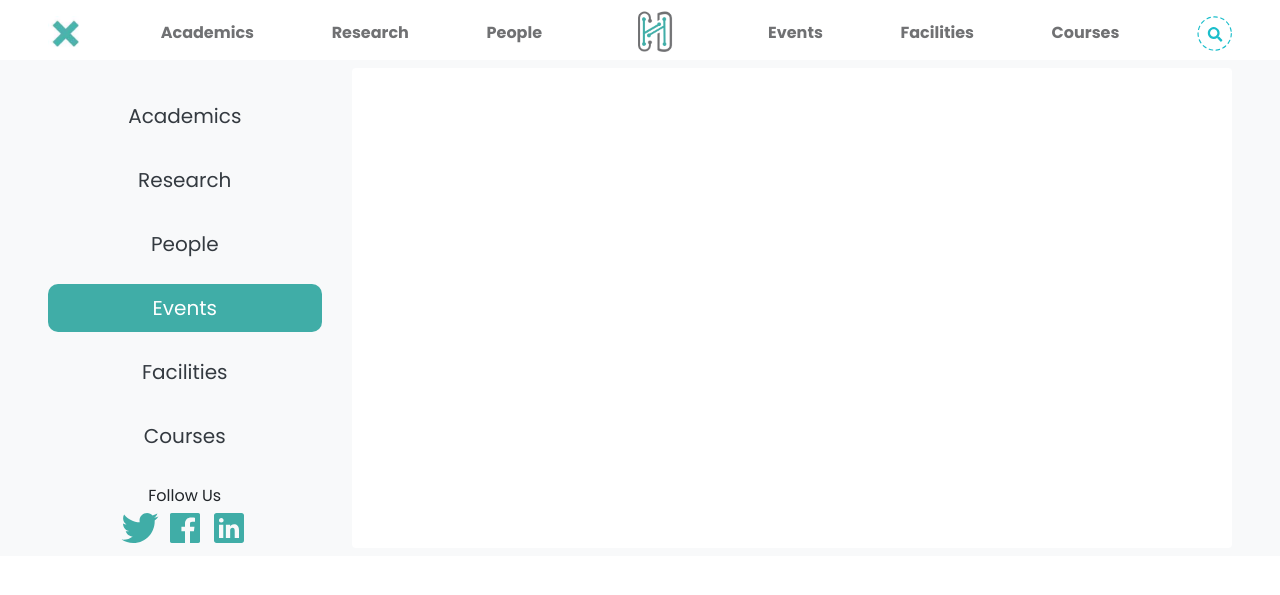
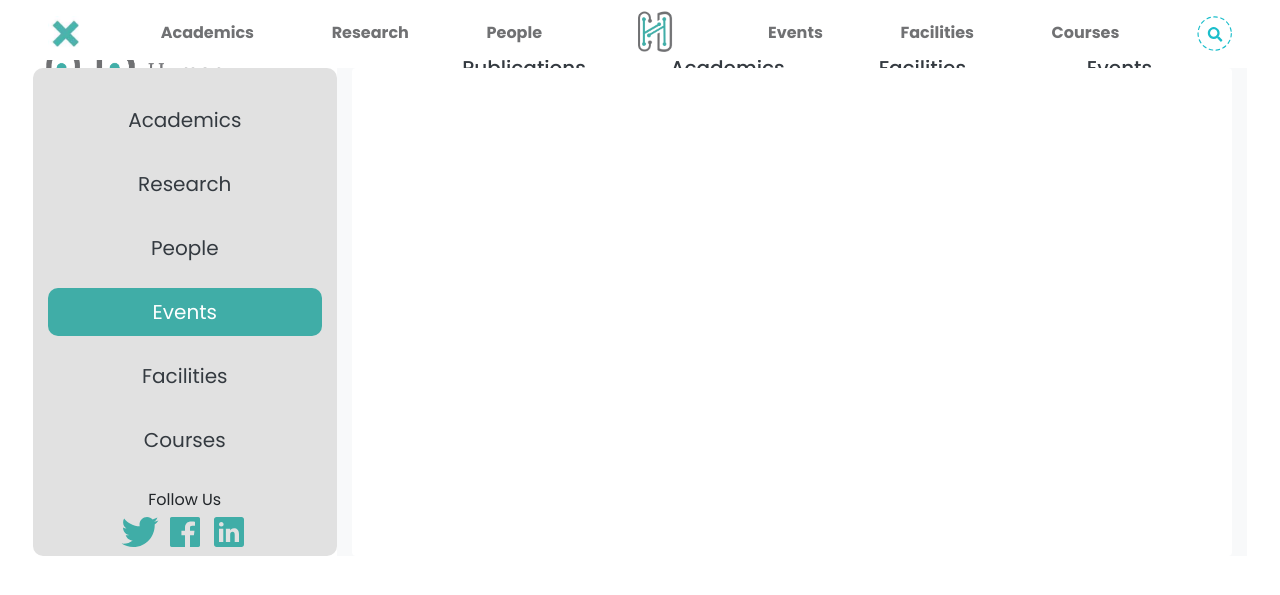
Before and after one commit to rishi-raj-jain/HCD-IIITD, a Flask app: page / in a window 1280 px wide, after a click that opens the changed part. Shown: the top 595 px of the page. Run offline with Flask 2, Linux system fonts and the light colour scheme; some libraries are stand-ins or nearby versions.

Commit message:
Changed_UI

```diff
--- a/templates/nav.html
+++ b/templates/nav.html
@@ -20,7 +20,7 @@
             </ul>
         </div>
     </div>
-    <div id="menu" class="animated fadeIn faster container-fluid bg-light px-5 py-2" style="position: absolute; top: 60px;">
+    <div id="menu" class="animated fadeIn faster container-fluid px-5 py-2" style="position: absolute; top: 60px; border-radius: 10px;">
         <div class="row">
             <div class="col-12 mt-3 d-sm-none text-center bg-white" style="border-radius: 10px;">
                 <div class="row py-2">
@@ -32,7 +32,7 @@
                     </div>
                 </div>
             </div>
-            <div class="col-12 col-sm-4 col-lg-3">
+            <div class="col-12 col-sm-4 col-lg-3 py-1" style="background-color: #E1E1E1; border-radius: 10px;">
                 <ul class="list-unstyled py-2 text-center">
                     {% for option in menu_value %}
                         <li class="mt-3">
@@ -57,7 +57,7 @@
                     </li>
                 </ul>
             </div>
-            <div class="col-12 col-sm-8 col-lg-9">
+            <div class="col-12 col-sm-8 col-lg-9 bg-light">
                 <div class="bg-white rounded w-100 h-100">
                     <div class="col-12 col-sm-4 col-lg-3">
 
```
